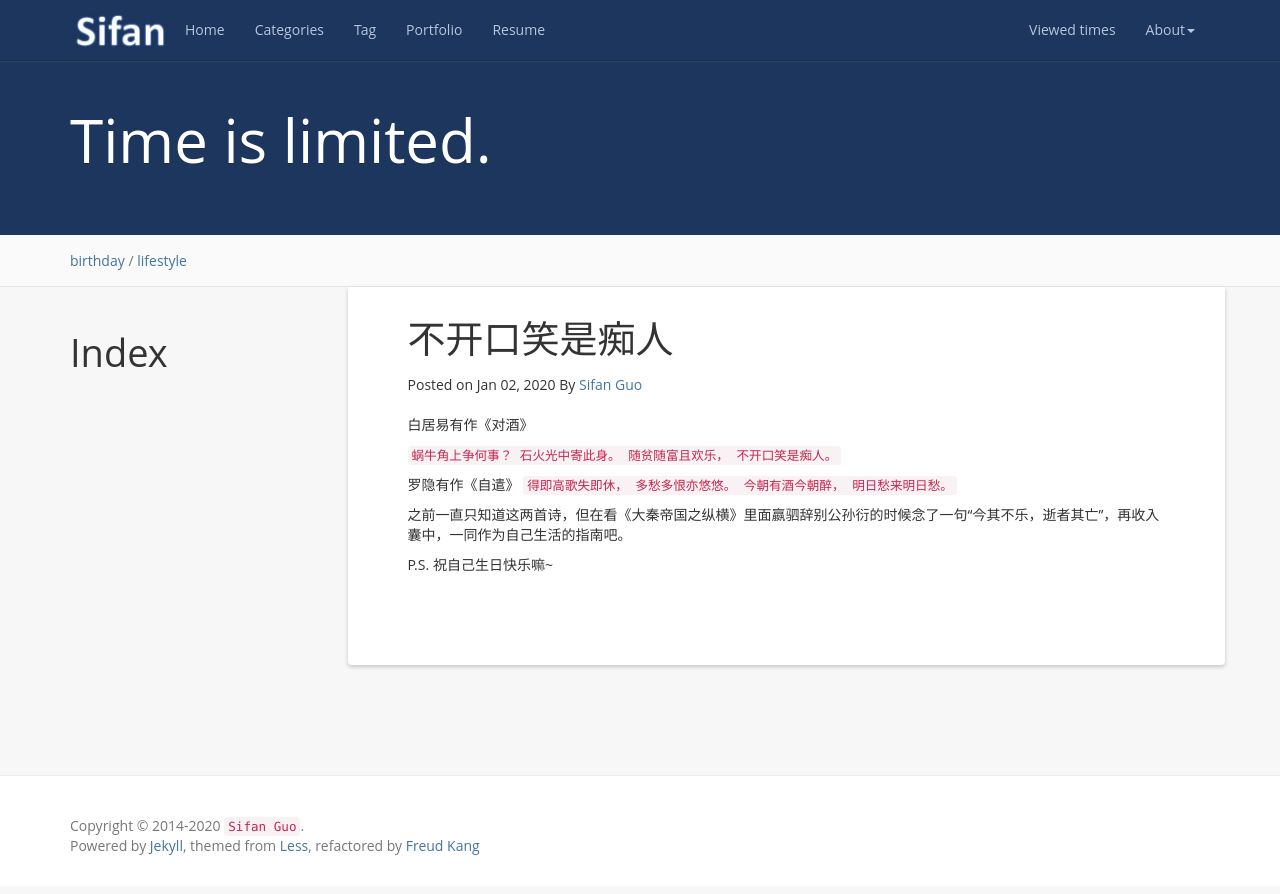
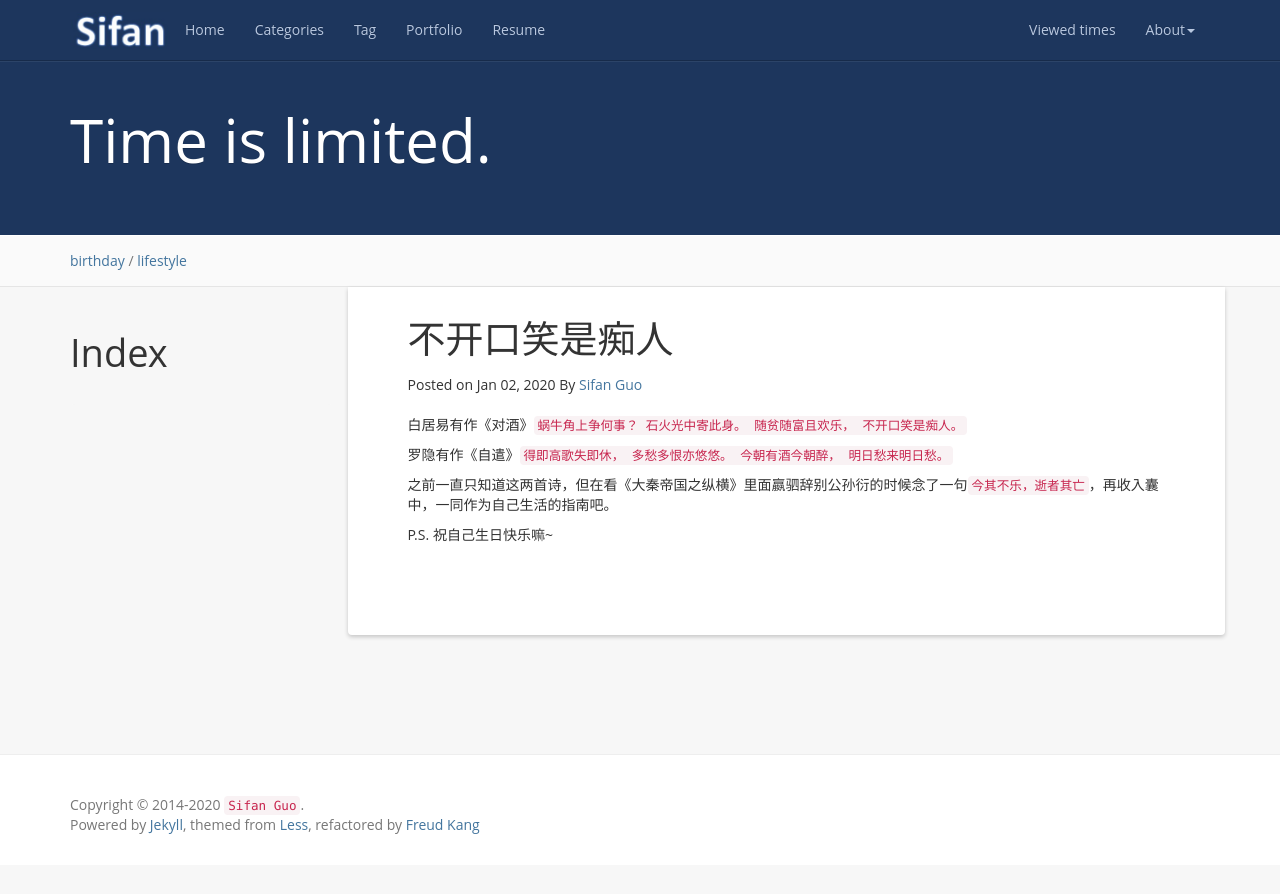
Before and after one commit to SifanGuo/sifanguo.github.io, a Jekyll site: the page built from _posts/2020-01-02-birthday.md, in a window 1280 px wide. Shown: the top 894 px of the page. Built offline with Jekyll 4.4.1, drawn with Linux system fonts in a browser that asks for light colours; nearby versions of some CDN libraries; a script that is not in the unit is left out; comment, search, counter and statistics services are not loaded.

Commit message:
fix the quote style

```diff
--- a/_posts/2020-01-02-birthday.md
+++ b/_posts/2020-01-02-birthday.md
@@ -10,18 +10,15 @@ tag: lifestyle
 {:toc}
 
 
-白居易有作《对酒》
-
-`蜗牛角上争何事？   石火光中寄此身。
+白居易有作《对酒》`蜗牛角上争何事？   石火光中寄此身。
 随贫随富且欢乐，   不开口笑是痴人。`
 
 
-罗隐有作《自遣》
-`得即高歌失即休，  多愁多恨亦悠悠。
+罗隐有作《自遣》`得即高歌失即休，  多愁多恨亦悠悠。
 今朝有酒今朝醉，  明日愁来明日愁。`
 
 
-之前一直只知道这两首诗，但在看《大秦帝国之纵横》里面嬴驷辞别公孙衍的时候念了一句“今其不乐，逝者其亡”，再收入囊中，一同作为自己生活的指南吧。
+之前一直只知道这两首诗，但在看《大秦帝国之纵横》里面嬴驷辞别公孙衍的时候念了一句`今其不乐，逝者其亡`，再收入囊中，一同作为自己生活的指南吧。
 
 
 
```
